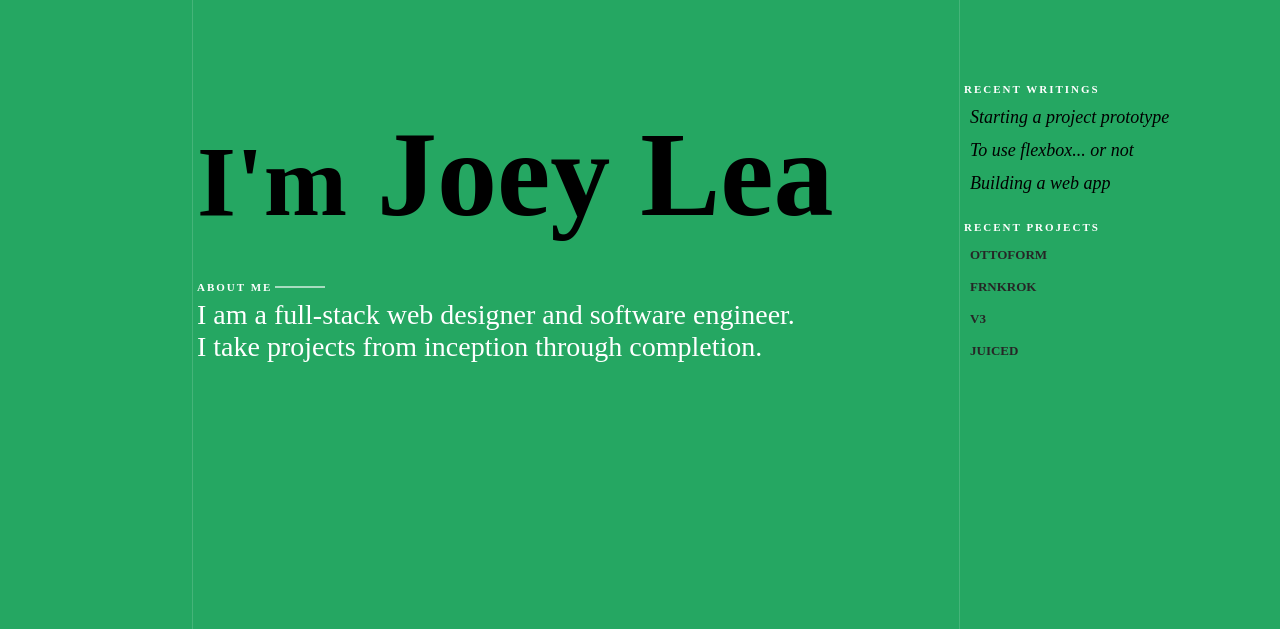
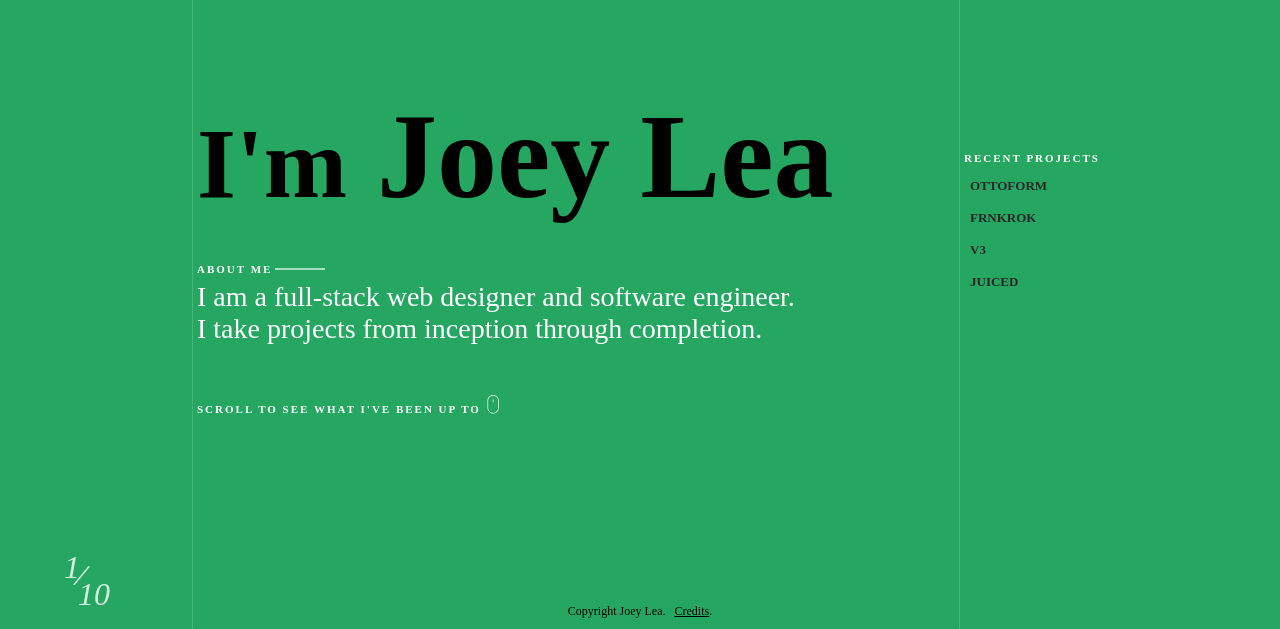
Before and after one commit to ovdojoey/JLV3, a PHP site: page /dist/index.php in a window 1280 px wide. Shown: the part 171-800 px from the top of the page. Run offline with PHP 8.4, Linux system fonts and the light colour scheme; some libraries are stand-ins or nearby versions; some web fonts are replaced.

Commit message:
mousewheel scroll functionality

```diff
--- a/dist/index.php
+++ b/dist/index.php
@@ -35,7 +35,7 @@
       </span>
     </div>
   </div>
-  <div class="app">
+  <div class="app" id="app">
     <header class="header">
       <div class="menu">
         <span class="logo--l">MENU</span>
@@ -55,15 +55,28 @@
         </a>
       </div>
     </header>
+    <footer class="footer">
+      <div class="aside">
+        <span class="aside--number" id="slide-number">1</span>
+        <span class="aside--slash">/</span>
+        <span class="aside--number number-two">10</span>
+      </div>
+
+      <div class="copyright">
+        Copyright Joey Lea.  &nbsp; <a href="#credits">Credits</a>.
+      </div>
+
+    </footer>
+
     <div class="screen-bgs">
       <div class="screen--video video-clouds" data-screen="home">
-        <video autoplay loop class="fillWidth">
+        <video autoplay muted loop class="fillWidth">
             <source src="/video/Up.mp4" type="video/mp4"  />
             <source src="/video/Up.webm" type="video/webm" />
         </video>
       </div>
       <div class="screen--video video-under" data-screen="home">
-        <video autoplay loop class="fillWidth">
+        <video autoplay muted loop class="fillWidth">
             <source src="/video/Under.mp4" type="video/mp4"  />
             <source src="/video/Under.webm" type="video/webm" />
         </video>
@@ -71,7 +84,7 @@
       <div class="screen--video video-ottoform">
       </div>
       <div class="screen--video video-frnkrok">
-        <video autoplay loop class="fullscreen">
+        <video autoplay muted loop class="fullscreen">
             <source src="/video/frnkrok-hq.mp4" type="video/mp4"  />
         </video>
       </div>
@@ -79,7 +92,7 @@
       </div>
     </div>
     <div class="screens">
-       <div  class="screen screen--home">
+       <div  class="screen screen--home" id="screen-home">
         <div class="screen--container">
           <div class="screen--left">
             <div class="screen-center">
@@ -95,16 +108,18 @@
                 I am a full-stack web designer and software engineer.
                 I take projects from inception through completion.
               </p>
-
-              <div class="screen--right-hidden">
+              <div class="overflower t-2x">
+                <span class="label in-overflower">SCROLL TO SEE WHAT I'VE BEEN UP TO <img class="icon icon-scroll" src="/img/scroll.svg" alt="Scroll"></span>
+              </div>
+              <!-- <div class="screen--right-hidden">
                 <a class="label after-line" href="/posts/">RECENT WRITINGS</a>
-              </div>
+              </div> -->
             </div>
           </div>
 
           <div class="screen--right">
             <div class="screen-center">
-              <div class="overflower">
+              <!-- <div class="overflower">
                 <span class="label in-overflower">RECENT WRITINGS</span>
               </div>
               <ul class="writings-list">
@@ -123,7 +138,7 @@
                     <a href="#" class="in-overflower">Building a web app</a>
                   </div>
                 </li>
-              </ul>
+              </ul> -->
               <div class="overflower t-4x">
                 <span class="label in-overflower">RECENT PROJECTS</span>
               </div>
@@ -167,7 +182,7 @@
         </div>
       </div>
 
-      <div class="screen screen--ottoform fade-out">
+      <div class="screen screen--ottoform fade-out" id="screen-ottoform">
 
         <div class="screen--container">
           <div class="screen--left screen-collapse">
@@ -221,7 +236,7 @@
         </div>
       </div>
 
-      <div class="screen screen--frnkrok fade-out">
+      <div class="screen screen--frnkrok fade-out" id="screen-frnkrok">
 
         <div class="screen--container">
           <div class="screen--left screen-collapse">
@@ -282,7 +297,7 @@
 
         </div>
       </div>
-      <div class="screen screen--jlv3 fade-out">
+      <div class="screen screen--jlv3 fade-out" id="screen-jlv3">
 
         <div class="screen--container">
           <div class="screen--left screen-collapse">
@@ -321,7 +336,7 @@
               <div class="overflower t-3x">
                 <div class="in-overflower">
                   <span class="label">STATUS</span>
-                  <div class="answer">Live</div>
+                  <div class="answer">Retired</div>
                 </div>
               </div>
               <div class="overflower t-4x">
@@ -333,7 +348,7 @@
               <div class="overflower t-5x">
                 <div class="in-overflower">
                   <span class="label">WEBSITE</span>
-                  <div class="answer"><a href="https://v3.joeylea.com" target="_blank">https://v3.joeylea.com</a></div>
+                  <div class="answer"><a href="https://v3.joeylea.com" target="_blank">https://joeylea.com</a></div>
                 </div>
               </div>
             </div>
--- a/js/jl.js
+++ b/js/jl.js
@@ -29,14 +29,56 @@ window.controller = (function(){
 
   function Screen() {
 
+
+    this.slideNumberEle = document.getElementById("slide-number");
+    this.app = document.getElementById("app");
+    this.scrollSettings = {
+      slide : 1,
+      timeout: null,
+    };
+    this.working = false;
+
+    this.slide = function(e) {
+
+      if ( this.working ) {
+        return false;
+      }
+      this.working = true;
+
+      var _deltaY = e.deltaY;
+      var _screenOn;
+      var _keyFrom = this.screenKeys[this.scrollSettings.slide];
+      var _keyTo;
+
+      if ( _deltaY >= 1  ) {
+        // increase screen
+        _screenOn = this.scrollSettings.slide + 1;
+        _screenOn = ( _screenOn === this.screenKeys.length  ) ? 1 : _screenOn; // fix later remove static num
+      } else if ( _deltaY < 1 ) {
+        // decrease screen
+        _screenOn = this.scrollSettings.slide - 1;
+        _screenOn = ( _screenOn === 0 ) ? this.screenKeys.length - 1 : _screenOn; // fix later remove static num
+      }
+
+      _keyTo = this.screenKeys[_screenOn];
+
+      // this.scrollSettings.slide = _screenOn;
+
+      this.toggle(_keyFrom, _keyTo);
+
+    };
+
+    document.body.addEventListener("wheel", this.slide.bind(this));
+
     this.screens = {
       loading : document.querySelector(".loader"),
       home : document.querySelector(".screen--home"),
       ottoform: document.querySelector(".screen--ottoform"),
       frnkrok: document.querySelector(".screen--frnkrok"),
       jlv3: document.querySelector(".screen--jlv3"),
+    };
 
-    };
+    this.screenKeys = Object.keys( this.screens );
 
     this.backgrounds = {
       ottoform: document.querySelector(".video-ottoform"),
@@ -46,8 +88,7 @@ window.controller = (function(){
 
     this.toggle = function(from, to) {
 
-
-
+      this.screens.home.classList.remove("active");
 
       this.screens[from].classList.add("slide-out");
       this.screens[from].classList.remove("slide-in");
@@ -56,18 +97,31 @@ window.controller = (function(){
       this.screens[to].classList.remove("slide-out");
 
       // remove slide out from all
+      var _slideCount = 0;
       for(var screen in this.screens) {
+        if (screen === to) {
+          this.slideNumberEle.innerHTML = '<span class="number">' + _slideCount + '</span>';
+          this.scrollSettings.slide = _slideCount;
+        }
         if (screen !== from) {
           this.screens[screen].classList.remove("slide-out");
         }
+        _slideCount++;
       }
 
       if ( this.backgrounds[from] ) {
         this.backgrounds[from].setAttribute("data-enable", "false");
       }
+
       if ( this.backgrounds[to] ) {
         this.backgrounds[to].setAttribute("data-enable", "true");
       }
+
+      var that = this;
+      this.scrollSettings.timeout = setTimeout(function(){
+        that.working = false;
+      }, 1300);
+
     };
 
     this.loadHome = function() {
--- a/sass/jlv3.scss
+++ b/sass/jlv3.scss
@@ -18,9 +18,12 @@ html{
   background: $color-black;
 }
 
-html, body{
+html,
+body{
   margin: 0;
   padding: 0;
+}
+body{
   font-size: 22px;
   font-family: "adobe-text-pro", serif;
   -webkit-font-smoothing: antialiased;
@@ -216,6 +219,75 @@ html, body{
   }
 
 }
+.footer{
+  width: 100%;
+  padding: 10px 0;
+  position: absolute;
+  bottom: 0;
+  left: 0;
+
+  display: table;
+  display: flex;
+  flex-wrap: nowrap;
+
+  z-index: 10;
+
+  .copyright{
+    width:100%;
+    text-align: center;
+    font-weight: 400;
+    font-size: 12px;
+    a{
+      color: inherit;
+    }
+  }
+}
+.aside{
+  position: absolute;
+  left: 5%;
+  bottom: 50%;
+  width: 100px;
+  height: 50px;
+  display: block;
+  font-family: "adobe-text-pro";
+  font-style: italic;
+  font-size: 32px;
+  color: rgba(255,255,255,0.8);
+
+  .aside--number,.aside--slash{
+    display: block;
+    line-height: 10px;
+    position: relative;
+  }
+  .aside--slash{
+    padding: 5px 12px;
+    transform: rotate(12deg);
+  }
+  #slide-number{
+    .number{
+      display: inline-block;
+      transform: scale(0);
+      opacity: 0;
+      animation: displayIn 1s 1 forwards;
+      position: relative;
+      @keyframes displayIn {
+        30%{
+          transform: scale(1.4);
+        }
+        100%{
+          opacity: 1;
+          transform: scale(1);
+        }
+      }
+    }
+
+  }
+  .number-two{
+    bottom: 3px;
+    left: 14px;
+  }
+}
+
 .screens{
   overflow: hidden;
   width: 100%;
@@ -736,6 +808,10 @@ a.label{
     top: 1px;
     transition: opacity 200ms;
   }
+  .icon-scroll{
+    height: 22px;
+    top: 2px;
+  }
 }
 .slide-out .overflower{
   .in-overflower{
```
Also changed, not shown: dist/css/jlv3.css, dist/img/scroll.svg (added), dist/js/jl.js, 3 other files.
